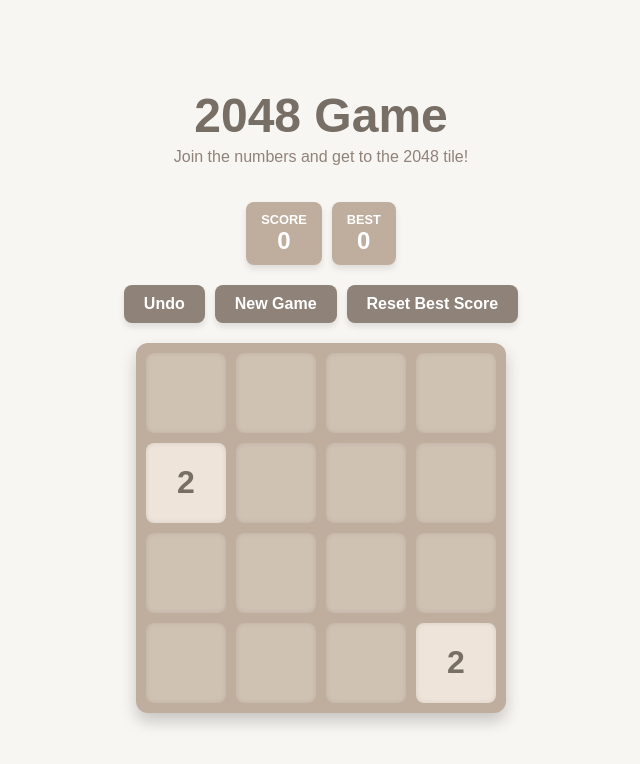
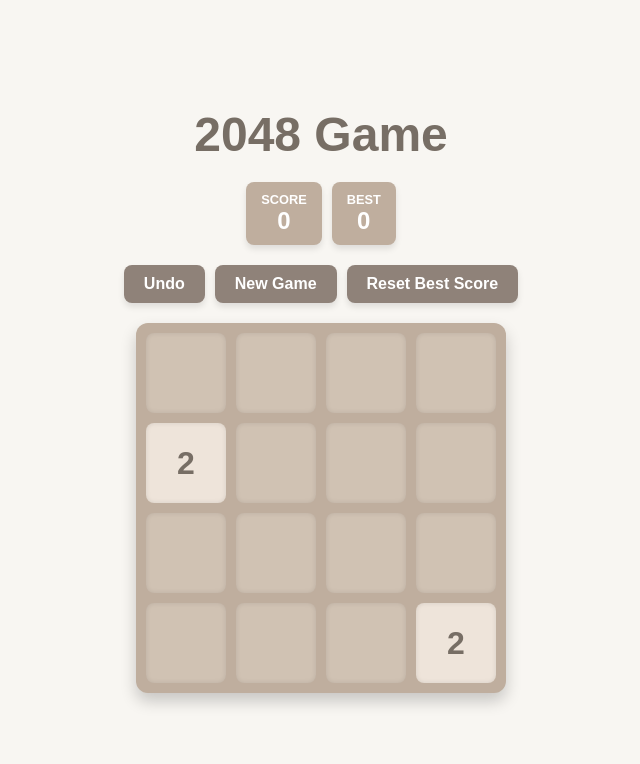
Before and after one commit to jylee05/waffle_2048, a React (Vite) app: page / in a window 1280 px wide. Shown: the top 764 px of the page, without its empty margins (319-959 px from the left). Built offline with nearby package versions, Linux system fonts and the light colour scheme.

Commit message:
4th commit

```diff
--- a/src/App.tsx
+++ b/src/App.tsx
@@ -275,7 +275,6 @@ const App = () => {
     <div className="game-container">
       <div className="header-container">
         <h1 className="title">2048 Game</h1>
-        <p className="subtitle">Join the numbers and get to the 2048 tile!</p>
         <div className="score-container">
           <div className="score-box">
             <div className="score-label">SCORE</div>
```
